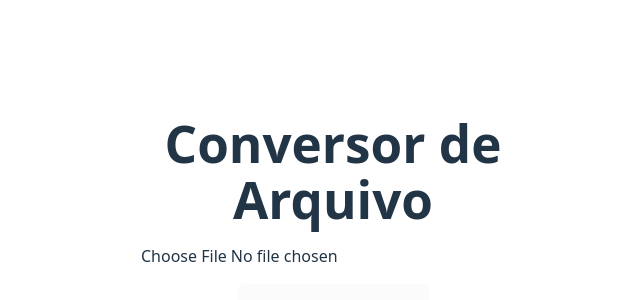
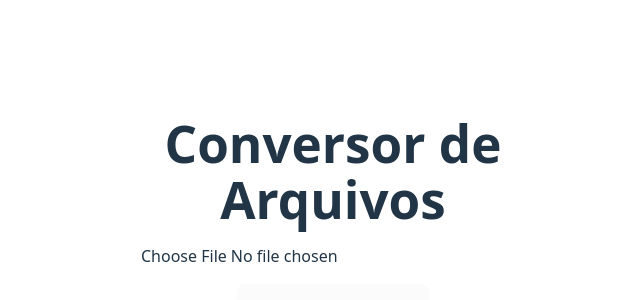
Before and after one commit to torqu4to/file-converter-app, a Svelte app in the folder client/: page / in a window 1280 px wide. Shown: the part 178-478 px from the top of the page, without its empty margins (307-947 px from the left). Built offline with nearby package versions, Linux system fonts and the light colour scheme.

Commit message:
test(api): test for solve another bug

```diff
--- a/client/src/App.svelte
+++ b/client/src/App.svelte
@@ -24,7 +24,7 @@
       const formData = new FormData();
       formData.append("file", file);
 
-      const response = await fetch("http://localhost:3000/convert/jpg-to-png", {
+      const response = await fetch("https://konvrt-app.onrender.com", {
         method: "POST",
         body: formData,
       });
@@ -51,7 +51,7 @@
 </script>
 
 <main class="p-8 max-w-md mx-auto">
-  <h1 class="text-2xl font-bold mb-4">Conversor de Arquivo</h1>
+  <h1 class="text-2xl font-bold mb-4">Conversor de Arquivos</h1>
 
   <input
     type="file"
```
